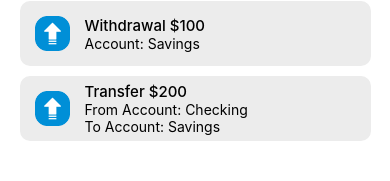
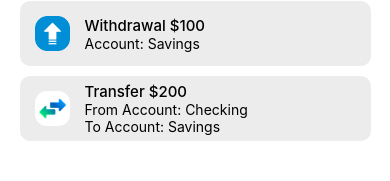
Before and after one commit to xA6V5x/financialApp, a React Native app: screen /Transactions in a window 390 px wide. Shown: the part 143-324 px from the top of the page. Built offline with nearby package versions, Linux system fonts and the light colour scheme; what expo-linking would draw is missing.

Commit message:
Style in TransactionsScreen

```diff
--- a/screens/TransactionsScreen.tsx
+++ b/screens/TransactionsScreen.tsx
@@ -18,9 +18,18 @@ export default function TransactionsScreen({ navigation }: RootTabScreenProps<'T
                                              source={
                                                   data.type === 'Deposit'
                                                        ? require('../assets/transactions/received.png')
+                                                       : data.type === 'Transfer'
+                                                       ? require('../assets/transactions/internal.png')
                                                        : require('../assets/transactions/send.png')
                                              }
-                                             style={{ margin: 15, width: 35, height: 35 }}
+                                             style={
+                                                  data.type === 'transaction'
+                                                       ? {
+                                                              ...styles.img_transaction,
+                                                              borderRadius: '50%',
+                                                         }
+                                                       : styles.img_transaction
+                                             }
                                         />
                                         <View style={{ backgroundColor: '#ECECEC' }}>
                                              <Text style={styles.text}>
@@ -74,6 +83,7 @@ const styles = StyleSheet.create({
           width: '100%',
           backgroundColor: '#ECECEC',
      },
+     img_transaction: { margin: 15, width: 35, height: 35 },
      text: {
           fontSize: 15,
           fontWeight: '500',
```
Also changed, not shown: assets/transactions/internal.png, assets/transactions/internal2.png (added).
